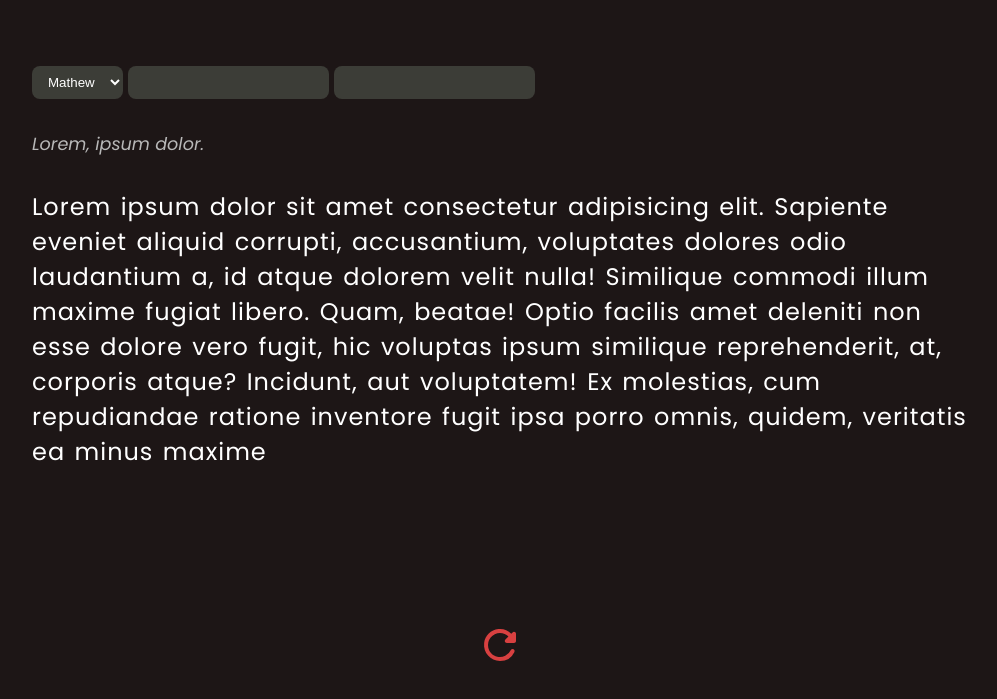
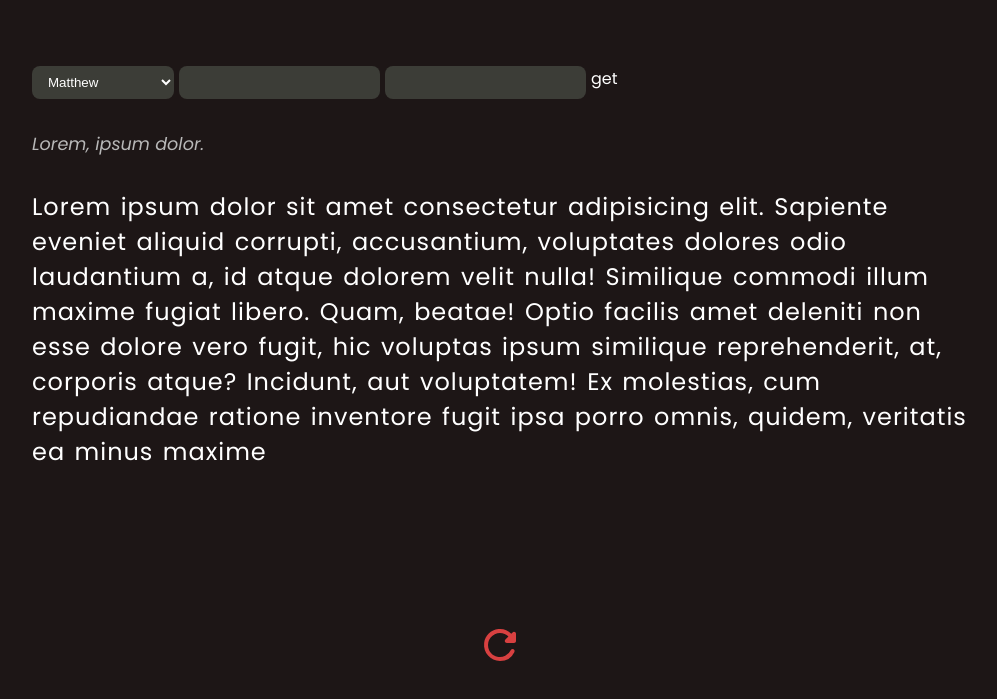
Before and after one commit to rk-conway/Biliotech-v1, a plain HTML site: page index.html in a window 1280 px wide. Shown: the part 67-766 px from the top of the page, without its empty margins (140-1137 px from the left). Drawn offline with Linux system fonts and the light colour scheme; no server answers.

Commit message:
made form functional

```diff
--- a/app.js
+++ b/app.js
@@ -1,5 +1,6 @@
 window.onload = ()=>{
     console.log("hey there believer");
+    getVerse({book:'john',chapter:3,verse:16})
 }
 
 
@@ -7,6 +8,28 @@ const refresh = document.querySelector('.angel');
 const scripture = document.querySelector('.scripture');
 const word = document.querySelector('.word');
 let loading = true;
+
+
+let book = document.querySelector('#book').value? document.querySelector('.angel') : "john";
+let chapter =  document.querySelector('#chapter').value? document.querySelector('#chapter') : 3;
+let verse =  document.querySelector('#verse').value? document.querySelector('#verse') : 16;
+
+
+function updateBook(){
+    if(document.querySelector('#book').value){
+        book = document.querySelector('#book').value;
+    }
+}
+function updateChapter(){
+    if(document.querySelector('#chapter').value){
+        chapter = document.querySelector('#chapter').value;
+    }
+}
+function updateVerse(){
+    if(document.querySelector('#verse').value){
+        verse = document.querySelector('#verse').value;
+    }
+}
 
 function updateWord(newWord){
     if(word){
@@ -20,9 +43,9 @@ function updateScripture(newScripture){
     }
 }
 
+
 refresh.onclick = ()=>{
-    updateWord("for God so loved the world");
-    updateScripture("mathew 3:16");
+    getVerse({book:'mathew',chapter:1,verse:3})
 }
 
 
@@ -41,7 +64,6 @@ async function fetchData(verseUrl){
         console.log(data);
         updateAll(data);
 
-
     }
 
     catch(error){
@@ -49,12 +71,15 @@ async function fetchData(verseUrl){
     }
 }
 
-function getVerse(){
-    let book = "mathew";
-    let chapter = 1;
-    let verse = 2;
+function getVerse(prompter){
 
-    let verseUrl = "https://bible-api.com/mathew+3:16";
+    if(prompter){
+        book = prompter.book;
+        chapter = prompter.chapter;
+        verse = prompter.verse;
+    }
+
+    let verseUrl = `https://bible-api.com/${book}+${chapter}:${verse}`;
 
     fetchData(verseUrl);
 }
--- a/index.html
+++ b/index.html
@@ -35,14 +35,39 @@
                 <div class="heaven">
 
                     <form action="">
-                        <select name="" id="books">
-                            <option value="mathew">Mathew</option>
-                            <option value="mathew">Mathew</option>
-                            <option value="mathew">Mathew</option>
-                        </select>
+                        <select name="book" id="book" oninput=updateBook()>
+                            <option value="matthew">Matthew</option>
+                            <option value="mark">Mark</option>
+                            <option value="luke">Luke</option>
+                            <option value="john">John</option>
+                            <option value="acts">Acts</option>
+                            <option value="romans">Romans</option>
+                            <option value="1corinthians">1 Corinthians</option>
+                            <option value="2corinthians">2 Corinthians</option>
+                            <option value="galatians">Galatians</option>
+                            <option value="ephesians">Ephesians</option>
+                            <option value="philippians">Philippians</option>
+                            <option value="colossians">Colossians</option>
+                            <option value="1thessalonians">1 Thessalonians</option>
+                            <option value="2thessalonians">2 Thessalonians</option>
+                            <option value="1timothy">1 Timothy</option>
+                            <option value="2timothy">2 Timothy</option>
+                            <option value="titus">Titus</option>
+                            <option value="philemon">Philemon</option>
+                            <option value="hebrews">Hebrews</option>
+                            <option value="james">James</option>
+                            <option value="1peter">1 Peter</option>
+                            <option value="2peter">2 Peter</option>
+                            <option value="1john">1 John</option>
+                            <option value="2john">2 John</option>
+                            <option value="3john">3 John</option>
+                            <option value="jude">Jude</option>
+                            <option value="revelation">Revelation</option>
+                          </select>
 
-                        <input type="text">
-                        <input type="text">
+                        <input id="chapter" type="number" min="0" oninput=updateChapter()>
+                        <input id="verse" type="number" min="0" oninput=updateVerse()>
+                        <p onclick="getVerse({book:book,chapter:chapter,verse:verse})">get</p>
                     </form>
 
 
--- a/style.css
+++ b/style.css
@@ -84,6 +84,7 @@ select,input{
     border: none;
     border-radius: 8px;
     color: var(--text-white);
+    font-size: 1.rem;
 }
 
 .earth{
```
